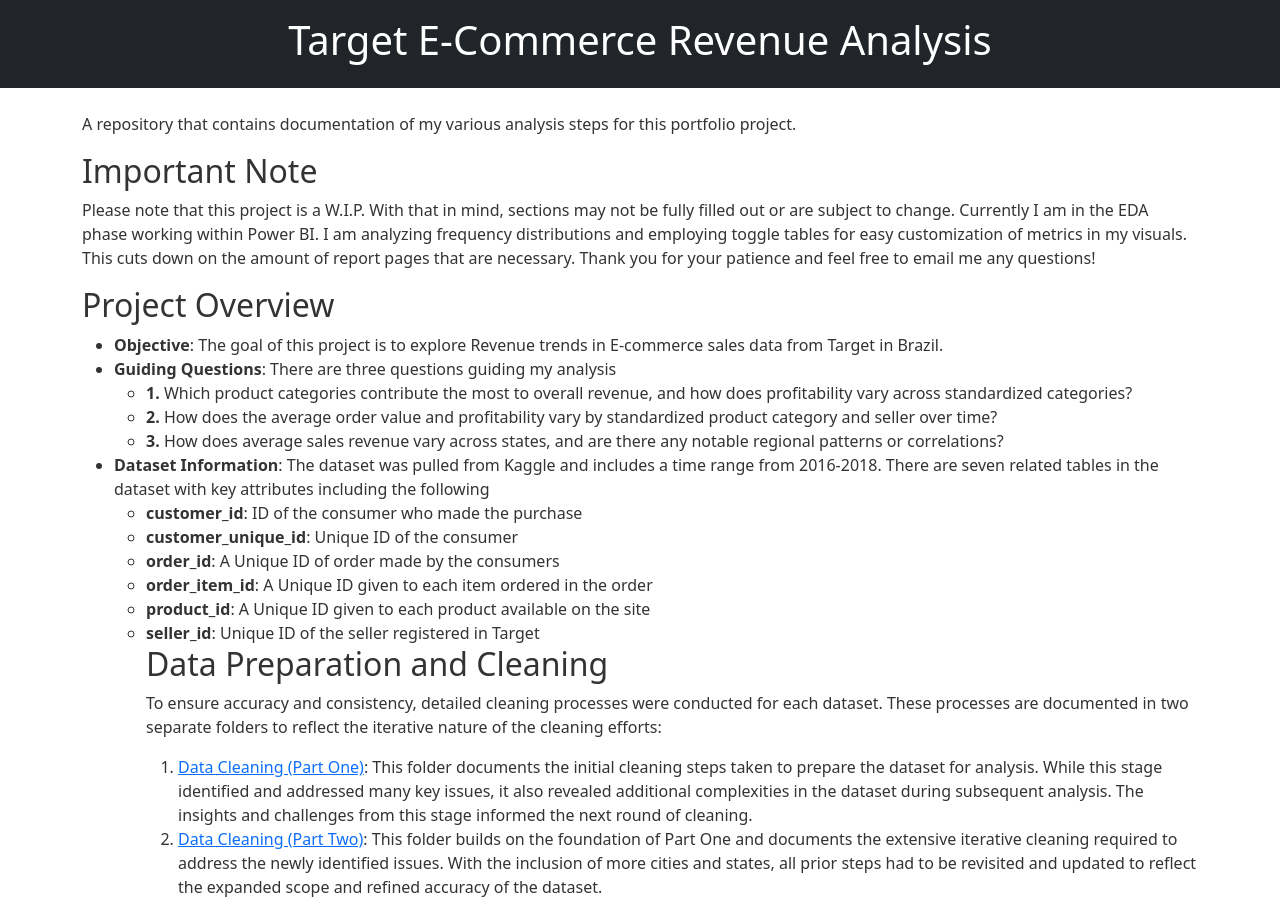
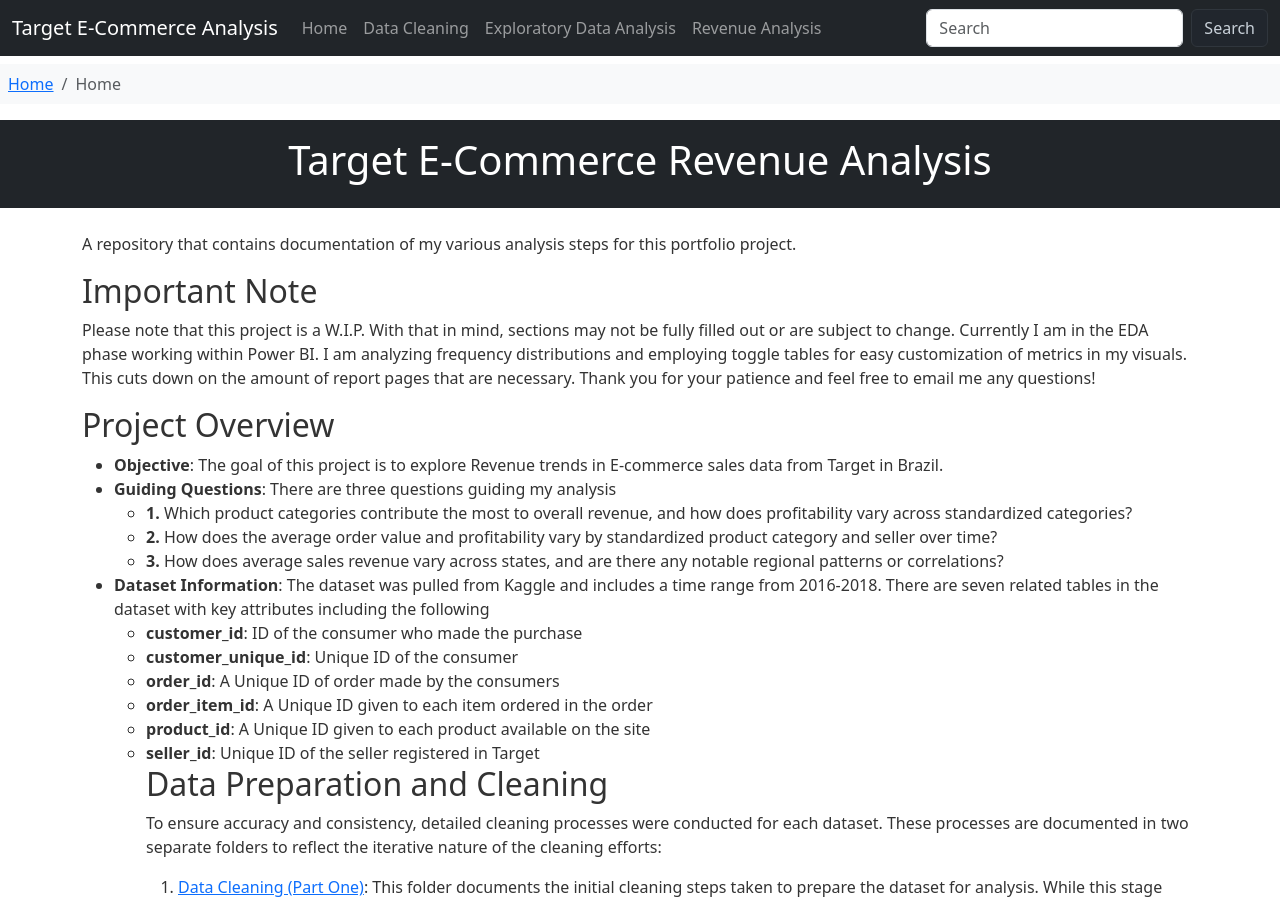
Before and after one commit to MelodicMetrics/Target-ECommerce-Revenue-Analysis, a Jekyll site: the page built from index.md, in a window 1280 px wide and 900 px high. Built offline with Jekyll 4.4.1, drawn with Linux system fonts in a browser that asks for light colours; nearby versions of some CDN libraries.

Commit message:
Update default.html

```diff
--- a/_layouts/default.html
+++ b/_layouts/default.html
@@ -13,12 +13,65 @@
 
 </head>
 <body>
+    <!-- Sticky Navbar -->
+    <nav class="navbar navbar-expand-lg navbar-dark bg-dark fixed-top">
+        <div class="container-fluid">
+            <a class="navbar-brand" href="/">Target E-Commerce Analysis</a>
+            <button class="navbar-toggler" type="button" data-bs-toggle="collapse" data-bs-target="#navbarNav" aria-controls="navbarNav" aria-expanded="false" aria-label="Toggle navigation">
+                <span class="navbar-toggler-icon"></span>
+            </button>
+            <div class="collapse navbar-collapse" id="navbarNav">
+                <ul class="navbar-nav me-auto mb-2 mb-lg-0">
+                    <li class="nav-item">
+                        <a class="nav-link" href="/">Home</a>
+                    </li>
+                    <li class="nav-item">
+                        <a class="nav-link" href="/data-cleaning-part-two/">Data Cleaning</a>
+                    </li>
+                    <li class="nav-item">
+                        <a class="nav-link" href="/EDA/">Exploratory Data Analysis</a>
+                    </li>
+                    <li class="nav-item">
+                        <a class="nav-link" href="/revenue-analysis/">Revenue Analysis</a>
+                    </li>
+                </ul>
+                <form class="d-flex" role="search">
+                    <input class="form-control me-2" type="search" placeholder="Search" aria-label="Search">
+                    <button class="btn btn-outline-success" type="submit">Search</button>
+                </form>
+            </div>
+        </div>
+    </nav>
+
+    <!-- Breadcrumbs -->
+    <nav aria-label="breadcrumb" style="margin-top: 4rem;">
+        <ol class="breadcrumb bg-light p-2">
+            <li class="breadcrumb-item"><a href="/">Home</a></li>
+            {% if page.breadcrumbs %}
+                {% for breadcrumb in page.breadcrumbs %}
+                    {% if forloop.last %}
+                        <li class="breadcrumb-item active" aria-current="page">{{ breadcrumb.title }}</li>
+                    {% else %}
+                        <li class="breadcrumb-item"><a href="{{ breadcrumb.url }}">{{ breadcrumb.title }}</a></li>
+                    {% endif %}
+                {% endfor %}
+            {% else %}
+                <li class="breadcrumb-item active" aria-current="page">{{ page.title }}</li>
+            {% endif %}
+        </ol>
+    </nav>
+
+    <!-- Header Section -->
     <header class="bg-dark text-white text-center py-3">
        <h1>Target E-Commerce Revenue Analysis</h1>
     </header>
+
+    <!-- Main Content -->
     <main class="container my-4">
         {{ content }}
     </main>
+
+    <-- Footer -->
     <footer class="text-center text-muted py-3">
         &copy; 2024 Your Name. All rights reserved.<br>
         Dataset used in this project is provided by <a href="https://www.kaggle.com/devarajv88" target="_blank">Devaraj V</a> on <a href="https://www.kaggle.com/" target="_blank">Kaggle</a>.<br>
```
Lines whose indentation alone changed are shown as unchanged.
